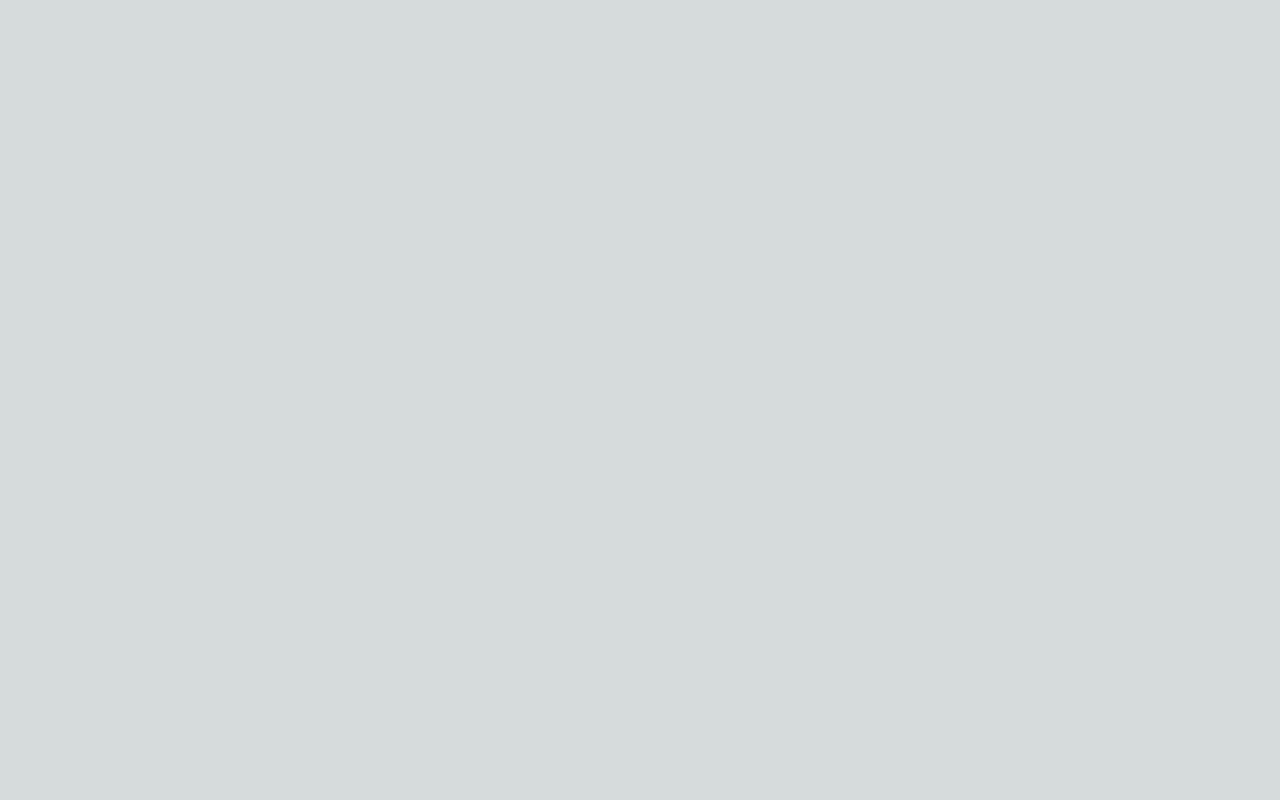
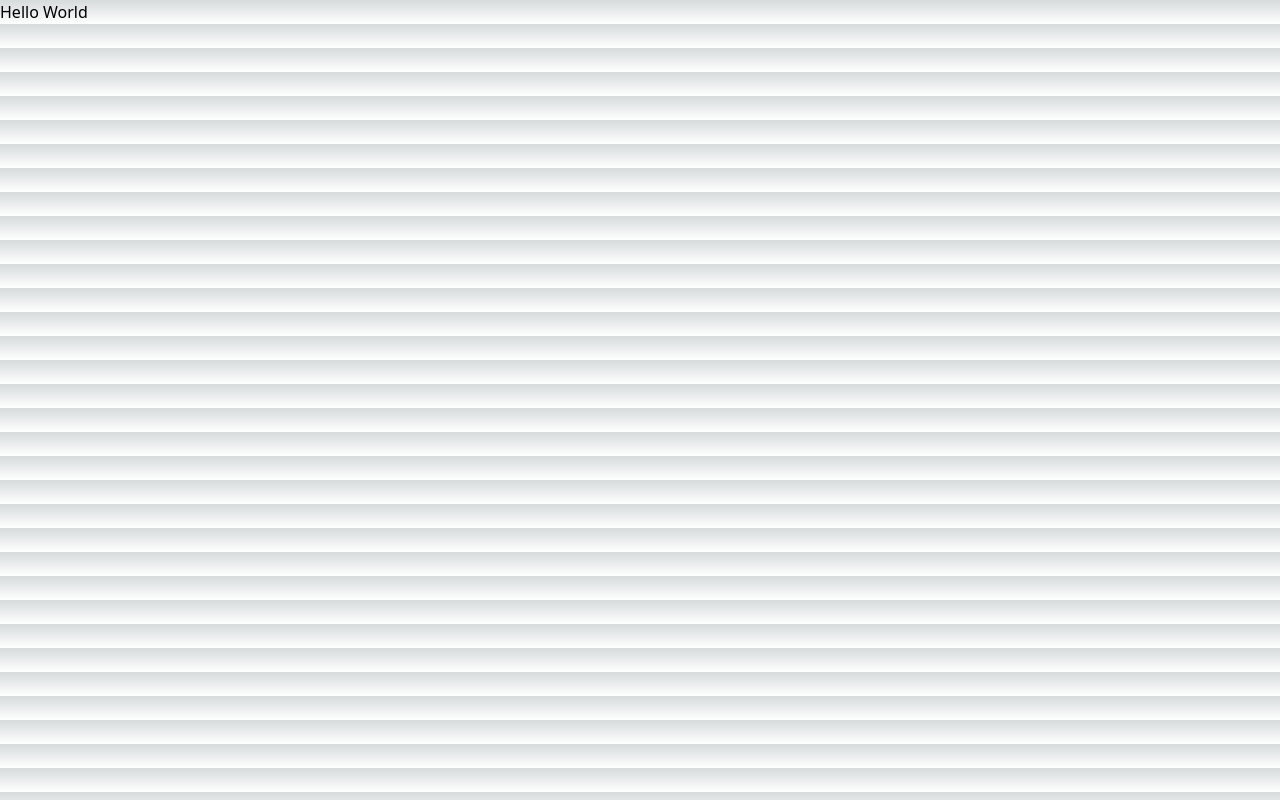
Before and after one commit to ZintelFelix/vinylify, a Next.js app: page / in a window 1280 px wide. Built offline with nearby package versions, Linux system fonts and the light colour scheme.

Commit message:
Create NavBar Component

```diff
--- a/app/layout.tsx
+++ b/app/layout.tsx
@@ -1,8 +1,7 @@
 import type { Metadata } from "next";
 import { Inter } from "next/font/google";
 import "./globals.css";
-
-const inter = Inter({ subsets: ["latin"] });
+import SideNav from "./ui/dashboard/sidenav";
 
 export const metadata: Metadata = {
   title: "Create Next App",
@@ -16,7 +15,12 @@
 }>) {
   return (
     <html lang="en">
-      <body className={inter.className}>{children}</body>
+      <body>
+      <SideNav />
+        <main className="relative overflow-hidden">
+          {children}
+        </main>
+        </body>
     </html>
   );
 }
--- a/app/page.tsx
+++ b/app/page.tsx
@@ -3,6 +3,7 @@
 export default function Page() {
   return (
    <main>
+    <h1>Hello World</h1>
     </main>
   );
 }
--- /dev/null
+++ b/app/ui/dashboard/sidenav.tsx
@@ -0,0 +1,11 @@
+
+
+const SideNav = () => {
+  return (
+    <nav className="border-10">
+
+    </nav>
+  )
+}
+
+export default SideNav
--- a/package.json
+++ b/package.json
@@ -9,8 +9,12 @@
     "lint": "next lint"
   },
   "dependencies": {
+    "@heroicons/react": "^2.1.1",
+    "clsx": "^2.1.0",
     "next": "14.1.2",
     "next-auth": "^5.0.0-beta.15",
+    "next-link": "^2.0.0",
+    "next-preload-headers": "^3.0.4",
     "react": "^18",
     "react-dom": "^18",
     "use-debounce": "^10.0.0"
@@ -23,6 +27,7 @@
     "eslint": "^8",
     "eslint-config-next": "14.1.2",
     "postcss": "^8",
+    "prettier": "3.2.5",
     "tailwindcss": "^3.3.0",
     "typescript": "^5"
   }
```
Also changed, not shown: app/ui/skeletons.tsx (added, +12 -0 lines), 1 other file (tests, documents, lock files or other folders).
